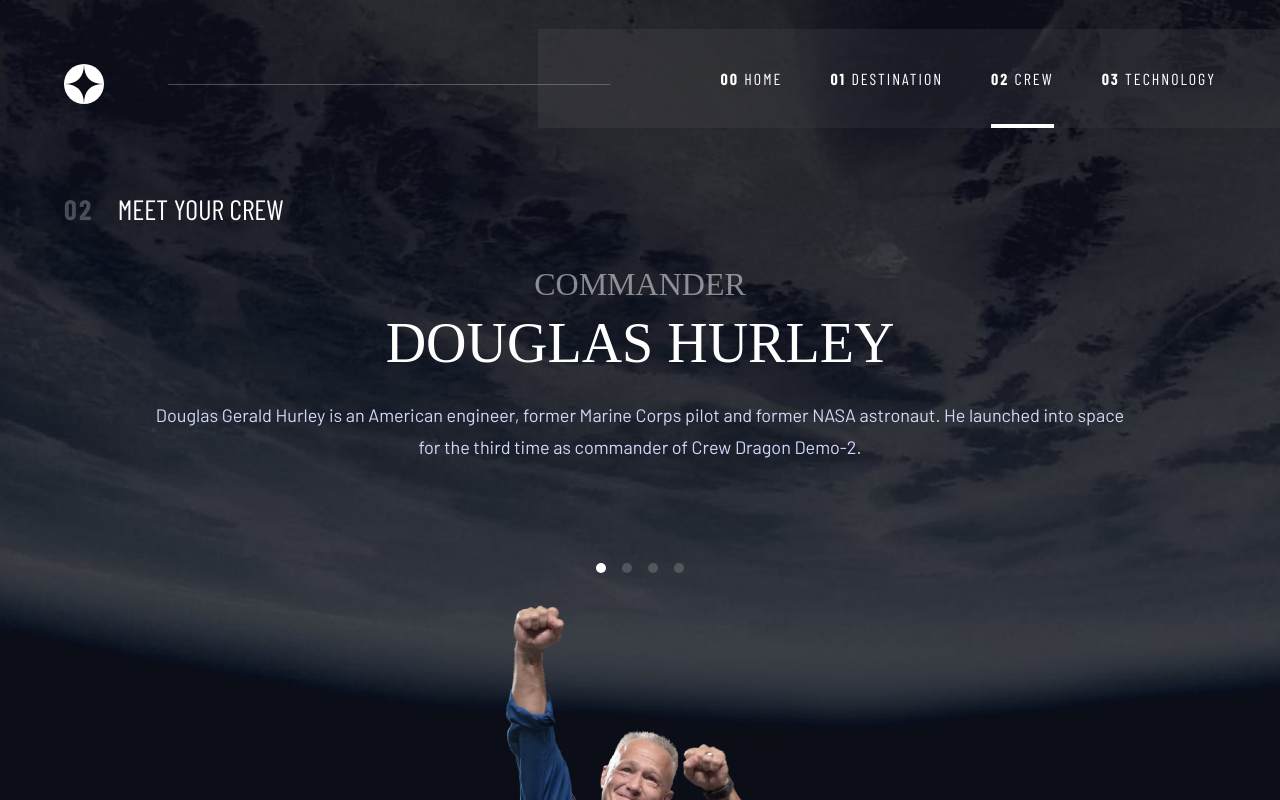
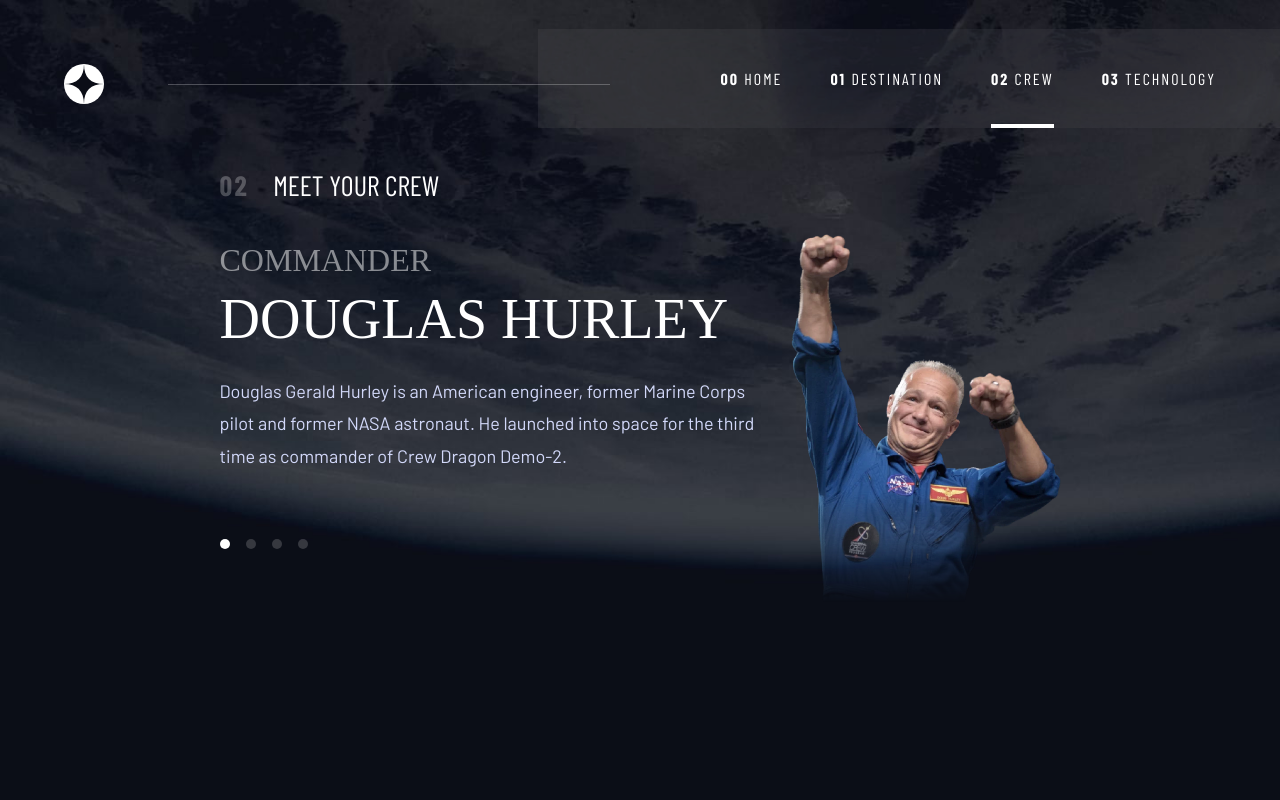
Before and after one commit to sophia-see/space-tourism-react, a React (Vite) app: page /crew in a window 1280 px wide. Shown: the top 800 px of the page. Built offline with nearby package versions, Linux system fonts and the light colour scheme; a web font is replaced by a local one.

Commit message:
fixed crew desktop

```diff
--- a/src/components/Crew/Crew.module.scss
+++ b/src/components/Crew/Crew.module.scss
@@ -8,6 +8,19 @@
 
     @media screen and (min-width: 768px) {
         padding: 40px;
+        align-items: start;
+    }
+
+    @media screen and (min-width: 1024px) {
+        margin: auto;
+        width: fit-content;
+    }
+}
+
+.crew__container {
+    @media screen and (min-width: 1024px) {
+        @include mixins.flex-row(start, start, 32px);
+        // margin: auto;
     }
 }
 
@@ -26,16 +39,29 @@
     @media screen and (min-width: 768px) {
         padding: 0 88px;
     }
+
+    @media screen and (min-width: 1024px) {
+        max-width: 539px;
+        padding: 0;
+        align-items: start;
+        margin: 137px none;
+    }
 }
 
 .crew__title {
     @include mixins.flex-column(center, center, 8px);
 
+    @media screen and (min-width: 768px) {
+        align-items: start;
+    }
 }
 
 .crew__info {
     @include mixins.flex-column(center, center, 24px);
 
+    @media screen and (min-width: 1024px) {
+        align-items: start;
+    }
 }
 
 .crew__bio {
@@ -47,6 +73,10 @@
     @include mixins.flex-row(start, center, 16px);
     margin-top: 24px;
     margin: auto;
+
+    @media screen and (min-width: 1024px) {
+        margin: 0;
+    }
 }
 
 .crew__page_item {
@@ -64,7 +94,9 @@
 .img_container {
     max-width: 270px;
     width: 100%;
+    margin: auto;
     margin-top: 32px;
+
 }
 
 .img_container img {
--- a/src/components/Crew/Crew.tsx
+++ b/src/components/Crew/Crew.tsx
@@ -1,10 +1,12 @@
 import styles from './Crew.module.scss';
 import data from '../../utils/data.json';
 import { useNavigate, useParams } from 'react-router-dom';
+import useDeviceSize from '../../hooks/useDeviceSize';
 
 export default function Crew () {
     const { id } = useParams();
     const navigate = useNavigate();
+    const { isDesktop } = useDeviceSize();
 
     const crews = data.crew;
     const crewIndex = crews.findIndex(i => i.name.toLowerCase().replace(" ", "-") == (id as string)) ?? crews[0];
@@ -18,18 +20,19 @@ export default function Crew () {
 
     return (
         <div className={styles.container}>
-            <div className={styles.crew__texts}>
             <div className='step__title'>
                 <span className='step__number'>02</span>
                 <span className='text-6'>MEET YOUR CREW</span>
             </div>
+            <div className={styles.crew__container}>
+                <div className={styles.crew__texts}>
                     <div className={styles.crew__details}>
                         <div className={styles.crew__info}>
                             <div className={styles.crew__title}>
-                            <div className="text-4 text-center text-half-white">{crew.role.toUpperCase()}</div>
-                            <div className="text-3 text-center">{crew.name.toUpperCase()}</div>
+                                <div className={`text-4 ${isDesktop ? "" : "text-center"} text-half-white`}>{crew.role.toUpperCase()}</div>
+                                <div className={`text-3 ${isDesktop ? "" : "text-center"}`}>{crew.name.toUpperCase()}</div>
                             </div>
-                        <div className={`${styles.crew__bio} text-9 text-center text-blue-300`}>{crew.bio}</div>
+                            <div className={`${styles.crew__bio} text-9 ${isDesktop ? "" : "text-center"} text-blue-300`}>{crew.bio}</div>
                         </div>
                     </div>
                     <div className={styles.crew__pages}>
@@ -47,5 +50,7 @@ export default function Crew () {
                     <img className={styles.crew__image} src={crew.images.webp} alt={`image of ${crew.name}`} />
                 </div>
             </div>
+
+        </div>
     )
 }
--- a/src/components/Destination/Destination.module.scss
+++ b/src/components/Destination/Destination.module.scss
@@ -27,7 +27,7 @@
 
     @media screen and (min-width: 1024px) {
         @include mixins.flex-row(start, start, 32px);
-        padding: 127px 0;
+        padding: 127px none;
     }
 }
 
```
Lines whose indentation alone changed are shown as unchanged.
